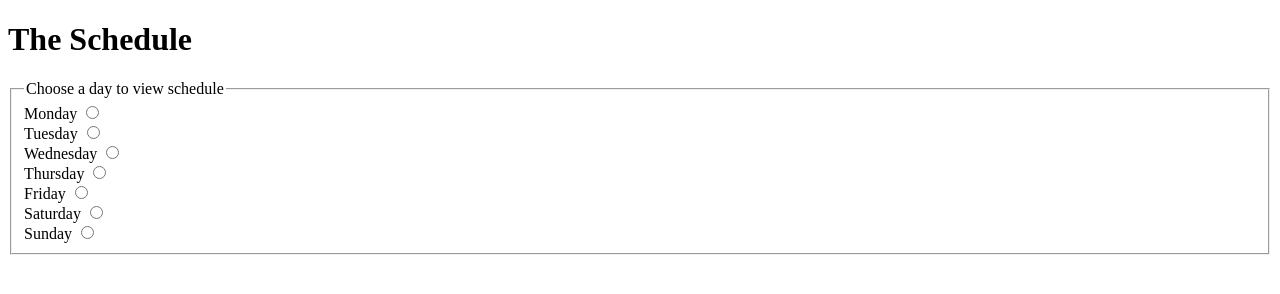
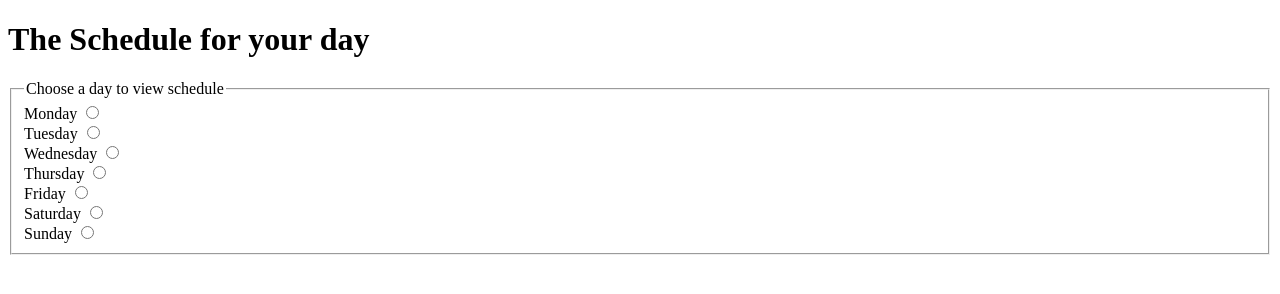
Before and after one commit to Zhuba92/WeekDaySchedule, a plain HTML site: page index.html in a window 1280 px wide. Drawn offline with nearby package versions, Linux system fonts and the light colour scheme.

Commit message:
First Commit

```diff
--- a/index.html
+++ b/index.html
@@ -11,7 +11,7 @@
 </head>
 <body>
 
-<h1>The Schedule</h1>
+<h1>The Schedule for your day</h1>
 
 <form id="day">
     <fieldset>
```
